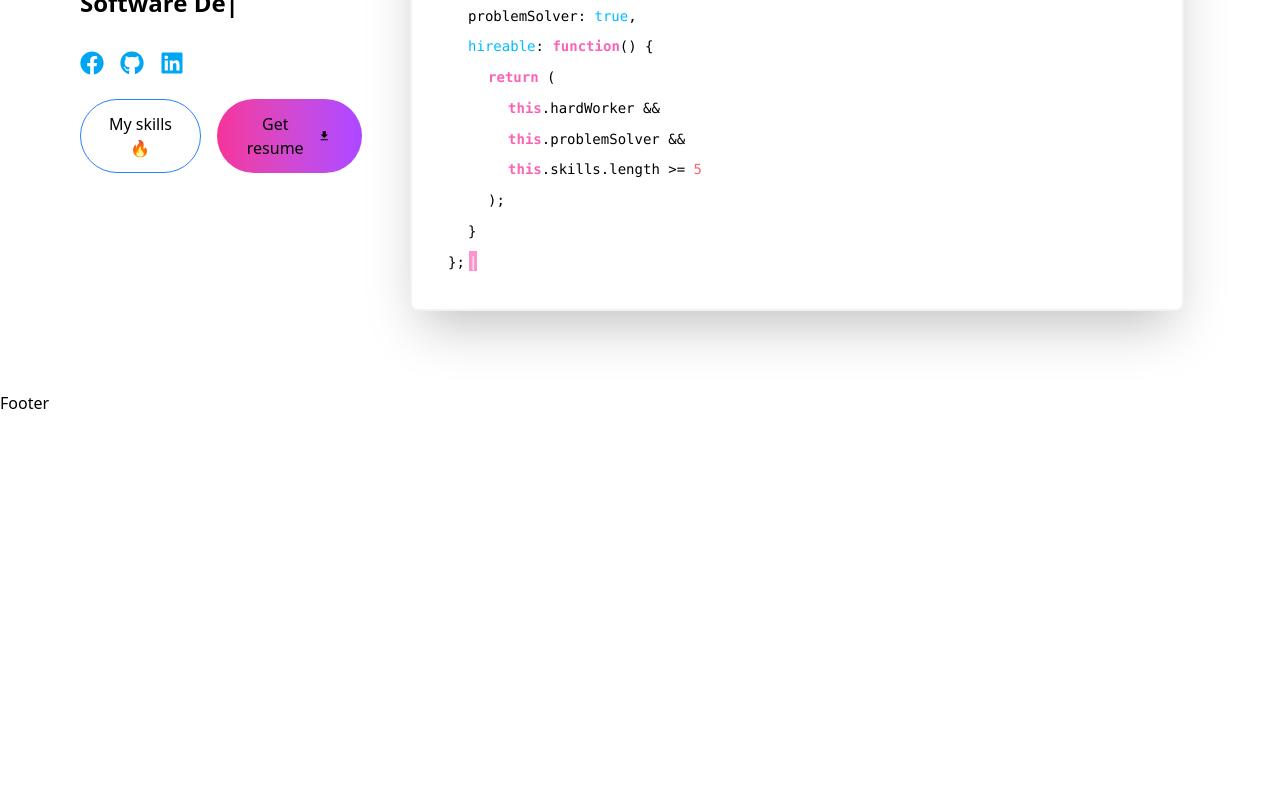
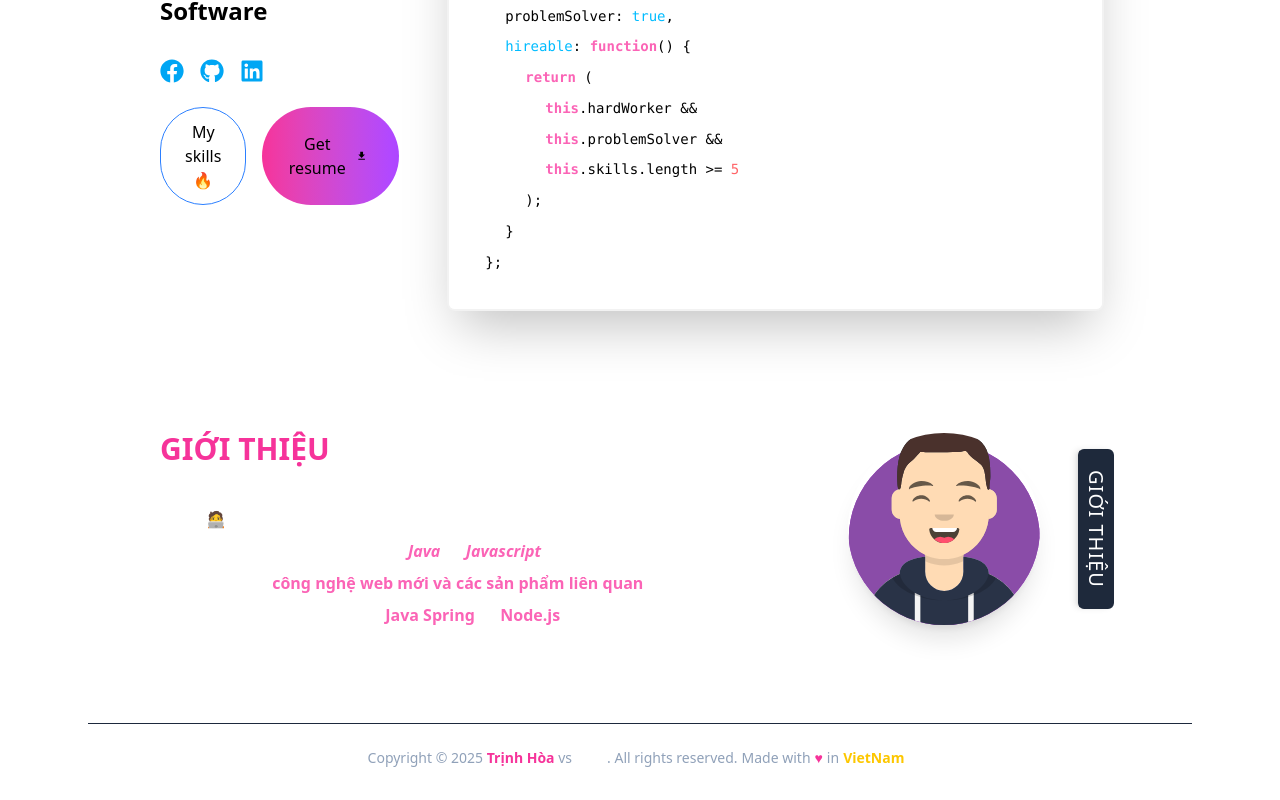
Before and after one commit to TrinhHoa-23520508/portfolio, a React (Vite) app: page / in a window 1280 px wide. Shown: the part 403-1203 px from the top of the page. Before the commit the page ends 818 px from the top, so only its background shows below. Built offline with nearby package versions, Linux system fonts and the light colour scheme.

Commit message:
add about section and footer design

```diff
--- /dev/null
+++ b/src/components/AboutSection.tsx
@@ -0,0 +1,61 @@
+import { ThemeColor } from "@/utils/ColorsConstant";
+import { useState } from "react";
+
+const AboutSection = () => {
+    const [transform, setTransform] = useState({ rotateX: 0, rotateY: 0, translateX: 0, translateY: 0 });
+
+    const handleMouseMove = (e: React.MouseEvent) => {
+        const rect = e.currentTarget.getBoundingClientRect();
+        const x = e.clientX - rect.left;
+        const y = e.clientY - rect.top;
+        const centerX = rect.width / 2;
+        const centerY = rect.height / 2;
+
+        const rotateX = -((y - centerY) / centerY) * 15;
+        const rotateY = ((x - centerX) / centerX) * 15;
+
+        const translateX = ((x - centerX) / centerX) * 20;
+        const translateY = ((y - centerY) / centerY) * 20;
+
+        setTransform({ rotateX, rotateY, translateX, translateY });
+    };
+
+    const handleMouseLeave = () => {
+        setTransform({ rotateX: 0, rotateY: 0, translateX: 0, translateY: 0 });
+    };
+
+    return (
+        <section className={`flex flex-col md:flex-row items-center justify-between py-10 px-6 md:px-40 ${ThemeColor.background} gap-10`}>
+            <div className="text-white max-w-xl text-center md:text-left">
+                <h2 className="text-3xl font-bold text-pink-500">
+                    GIỚI THIỆU <span className="text-white">BẢN THÂN</span>
+                </h2>
+                <p className="mt-4">Yêu đơn phương lập trình và tôi tin rằng mình đã học hỏi được ít nhiều điều gì đó. 🧑‍💻</p>
+                <p className="mt-2">Tôi nắm vững các ngôn ngữ như <em className="text-pink-400 font-semibold">Java</em> và <em className="text-pink-400 font-semibold">Javascript</em>.</p>
+                <p className="mt-2">Quan tâm đến <span className="text-pink-400 font-semibold">công nghệ web mới và các sản phẩm liên quan</span>.</p>
+                <p className="mt-2">Tôi phát triển sản phẩm bằng <strong className="text-pink-400">Java Spring</strong> và <strong className="text-pink-400">Node.js</strong>.</p>
+            </div>
+
+            <div className="flex flex-col items-center relative md:pr-20">
+                <div
+                    className="w-48 h-48 rounded-full overflow-hidden shadow-xl cursor-pointer transition-all duration-300 ease-out hover:shadow-2xl hover:shadow-pink-500/20"
+                    onMouseMove={handleMouseMove}
+                    onMouseLeave={handleMouseLeave}
+                    style={{
+                        transform: `perspective(1000px) rotateX(${transform.rotateX}deg) rotateY(${transform.rotateY}deg) translateX(${transform.translateX}px) translateY(${transform.translateY}px)`
+                    }}
+                >
+                    <img src="/avatar.svg" alt="avatar" className="w-full h-full object-cover transition-transform duration-300 hover:scale-105" />
+                </div>
+
+                <div className="absolute -right-14 top-1/2 transform -translate-y-1/2 rotate-90 bg-[#1e293b] text-white px-2 py-1 rounded-md shadow-md text-xl text-center tracking-wider md:w-40">
+                    GIỚI THIỆU
+                </div>
+            </div>
+        </section>
+
+
+    );
+};
+
+export default AboutSection;
--- a/src/components/Footer.tsx
+++ b/src/components/Footer.tsx
@@ -1,11 +1,41 @@
+import { ThemeColor } from "@/utils/ColorsConstant";
+import { useState } from "react";
+
 const Footer = () => {
-    return (
-        <div>
-            <p>
-                Footer
-            </p>
+  const [heartHover, setHeartHover] = useState(false);
+
+  return (
+    <footer className={`${ThemeColor.background} py-8`}>
+      <div className="max-w-6xl mx-auto px-6 ">
+
+
+        {/* Divider */}
+        <div className="border-t border-slate-800 my-6"></div>
+
+        {/* Copyright */}
+        <div className="flex flex-col md:flex-row items-center justify-center text-slate-400 text-sm">
+          <p className="mb-2 md:mb-0">
+            Copyright © 2025 <span className="text-pink-500 font-semibold">Trịnh Hòa</span> vs <span className="text-white font-semibold">Elior</span>. All rights reserved.
+          </p>
+          <p className="flex items-center px-1">
+            Made with{" "}
+            <span
+              className={`mx-1 cursor-pointer transition-all duration-300 ${
+                heartHover ? "text-red-500 animate-pulse scale-125" : "text-pink-500"
+              }`}
+              onMouseEnter={() => setHeartHover(true)}
+              onMouseLeave={() => setHeartHover(false)}
+            >
+              ♥
+            </span>{" "}
+            in <span className="text-yellow-400 font-semibold px-1"> VietNam</span>
+          </p>
         </div>
-    )
-}
+
+
+      </div>
+    </footer>
+  );
+};
 
 export default Footer;
--- a/src/components/Header.tsx
+++ b/src/components/Header.tsx
@@ -41,7 +41,7 @@ const Header = () => {
   };
 
   return (
-    <header className={`w-full ${ThemeColor.background} shadow-md relative z-50`}>
+    <header className={`w-full ${ThemeColor.background} shadow-md relative z-50 px-30`}>
       {/* Main header content */}
       <div className="px-6 py-4 flex justify-between items-center">
         <div className="flex items-center gap-8">
--- a/src/components/HeroSection.tsx
+++ b/src/components/HeroSection.tsx
@@ -45,7 +45,7 @@ const HeroSection = () => {
         document.body.removeChild(link);
     }
     return (
-        <section className={`flex flex-col md:flex-row justify-between items-center gap-8 px-6 md:px-20 py-16 ${ThemeColor.background} text-white`}>
+        <section className={`flex flex-col md:flex-row justify-between items-center gap-8 px-6 md:px-40 py-16 ${ThemeColor.background} text-white`}>
             {/* Left Content */}
             <div className="space-y-4 max-w-xl">
                 <div className="flex items-center text-2xl font-bold">
--- a/src/pages/Home.tsx
+++ b/src/pages/Home.tsx
@@ -1,9 +1,11 @@
+import AboutSection from "@/components/AboutSection";
 import HeroSection from "@/components/HeroSection";
 
 const HomePage = () => {
     return (
         <div>
             <HeroSection/>
+            <AboutSection/>
         </div>
     )
 }
```
Also changed, not shown: public/avatar.svg (added).
